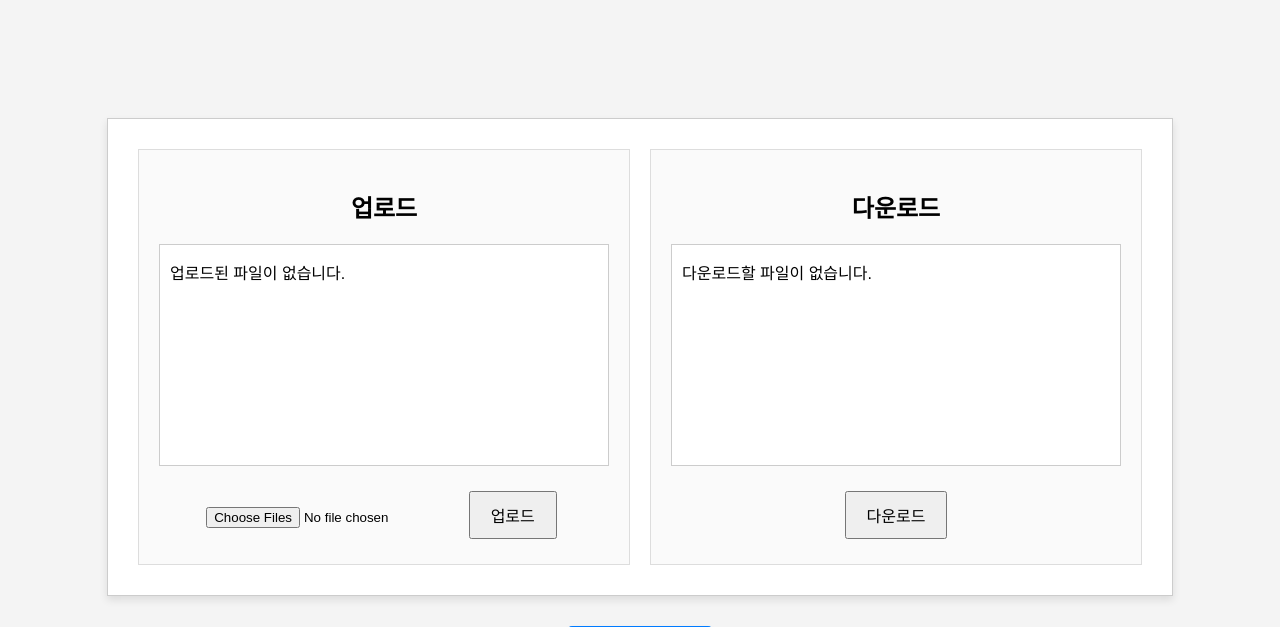
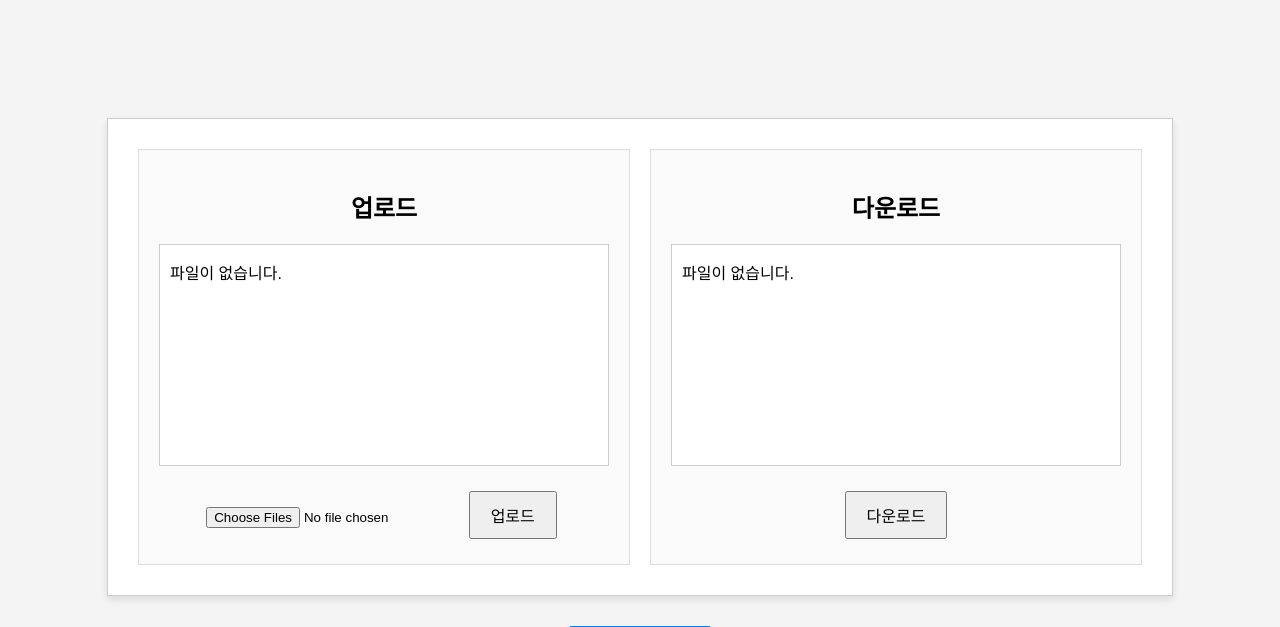
Before and after one commit to gwonii/DrugEditor-Server, a FastAPI app: page /home/ in a window 1280 px wide. Shown: the top 627 px of the page. Run offline with FastAPI, Linux system fonts and the light colour scheme.

Commit message:
[Fix] section 별 empty message 변경

```diff
--- a/templates/home.html
+++ b/templates/home.html
@@ -112,7 +112,7 @@
     <div class="upload-section">
         <h2>업로드</h2>
         <div class="file-list" id="upload-file-list">
-            <p>업로드된 파일이 없습니다.</p>
+            <p>파일이 없습니다.</p>
         </div>
         <div class="actions">
             <input type="file" id="upload-input" multiple>
@@ -124,7 +124,7 @@
     <div class="download-section">
         <h2>다운로드</h2>
         <div class="file-list" id="download-file-list">
-            <p>다운로드할 파일이 없습니다.</p>
+            <p>파일이 없습니다.</p>
         </div>
         <div class="actions">
             <button id="download-button">다운로드</button>
```
